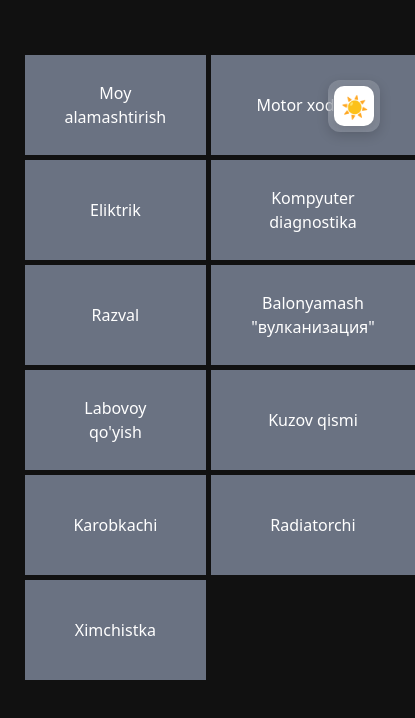
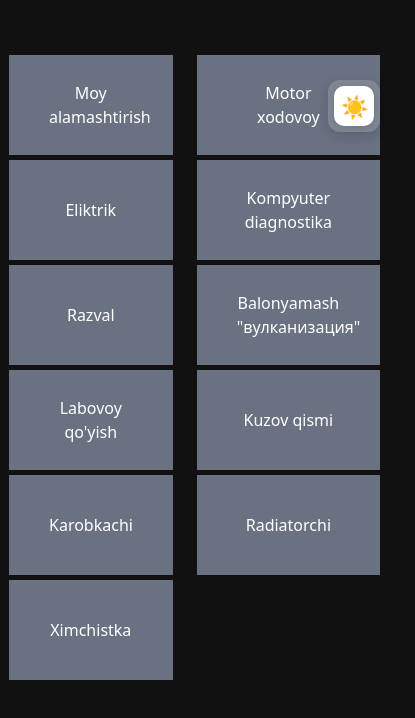
Before and after one commit to Nasriddinovv/servis, a plain HTML site: page xizmatlar.html in a window 390 px wide. Shown: the whole page, 415 px wide, since content can reach past the window. Drawn offline with Linux system fonts and the light colour scheme.

Commit message:
Update xizmatlar.css

```diff
--- a/xizmatlar.css
+++ b/xizmatlar.css
@@ -10,13 +10,16 @@
         margin-top: 50px;
     }
     .xizmat-content{
+        width: 100%;
         display: grid;
         grid-template-columns: 1fr 1fr;
+        justify-content: center;
+        align-items: center;
         gap: 5px;
         padding: 5px;
     }
     .xizmat-content button{
-        width: 100%;
+        width: 90%;
         height: 100px;
     }
 }
```
